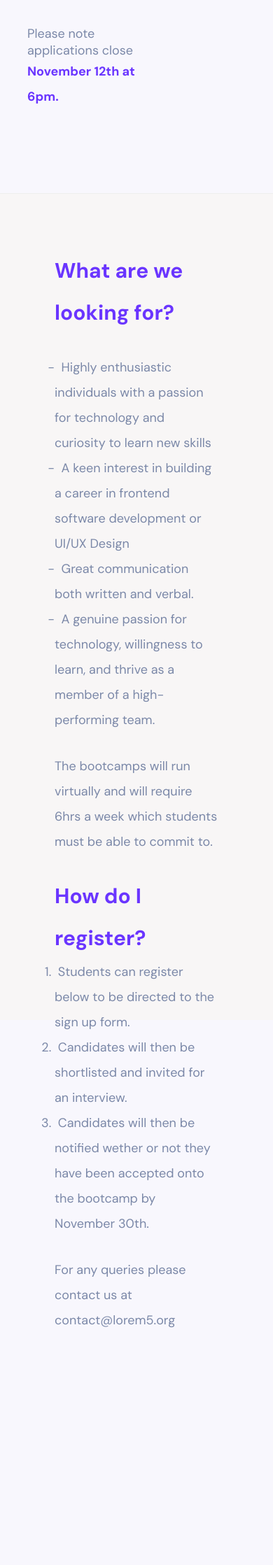
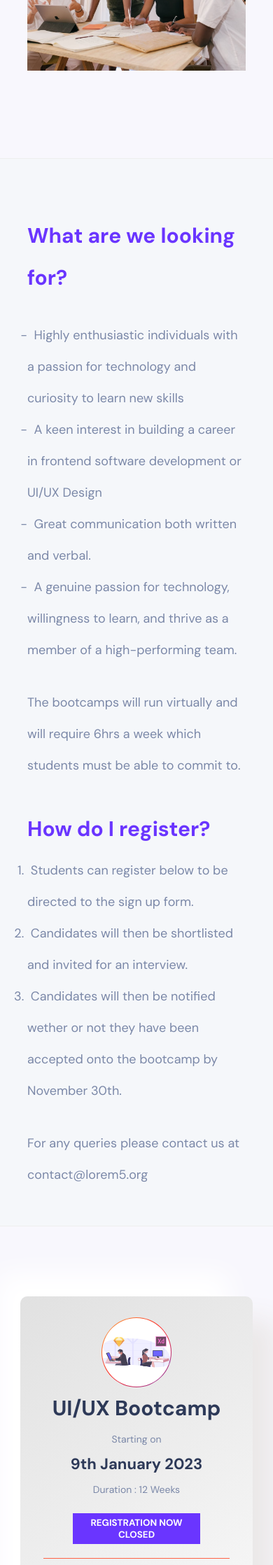
Before and after one commit to otizgit/Girls-In-Tech, a PHP site: page /bootcamp.html in a window 390 px wide. Shown: the part 923-3160 px from the top of the page at 70% size. Before the commit the page ends 2821 px from the top, so only its background shows below. Run offline with PHP 8.4, Linux system fonts and the light colour scheme.

Commit message:
Bootcamp page fully responsive

```diff
--- a/bootcamp.html
+++ b/bootcamp.html
@@ -12,8 +12,21 @@
       <div class="section1">
         <div class="left-side">
           <h1>GIT Bootcamps</h1>
-          <p>Girls in Tech presents "GIT Bootcamps".<br />We are launching our brand new <strong>FREE bootcamps in Frontend Development and UI/UX Design bootcamps</strong>which will equip you to go from beginner to industry junior level. With each bootcamp , participates will have the opportunity to interview with / land a junior role with one of our partner companies. </p>
-          <p class="apply">Please note applications close <strong>November 12th at 6pm.</strong></p>
+          <p>
+            Girls in Tech presents "GIT Bootcamps".<br />We are launching our
+            brand new
+            <strong
+              >FREE bootcamps in Frontend Development and UI/UX Design
+              bootcamps</strong
+            >which will equip you to go from beginner to industry junior level.
+            With each bootcamp , participates will have the opportunity to
+            interview with / land a junior role with one of our partner
+            companies.
+          </p>
+          <p class="apply">
+            Please note applications close
+            <strong>November 12th at 6pm.</strong>
+          </p>
         </div>
         <div class="right-side">
           <img src="images/bootcamp-img.jpeg" alt="Mentorship-Girl" />
@@ -24,27 +37,87 @@
         <section>
           <h2>What are we looking for?</h2>
           <ul>
-                <li>&nbsp;&nbsp;Highly enthusiastic individuals with a passion for technology and curiosity to learn new skills</li>
-                <li>&nbsp;&nbsp;A keen interest in building a career in frontend software development or UI/UX Design</li>
+            <li>
+              &nbsp;&nbsp;Highly enthusiastic individuals with a passion for
+              technology and curiosity to learn new skills
+            </li>
+            <li>
+              &nbsp;&nbsp;A keen interest in building a career in frontend
+              software development or UI/UX Design
+            </li>
             <li>&nbsp;&nbsp;Great communication both written and verbal.</li>
-                <li>&nbsp;&nbsp;A genuine passion for technology, willingness to learn, and thrive as a member of a high-performing team.</li>
+            <li>
+              &nbsp;&nbsp;A genuine passion for technology, willingness to
+              learn, and thrive as a member of a high-performing team.
+            </li>
           </ul>
           <div class="note">
-                     The bootcamps will run virtually and will require 6hrs a week which students must be able to commit to.</div>
+            The bootcamps will run virtually and will require 6hrs a week which
+            students must be able to commit to.
+          </div>
 
           <div class="register-steps">
             <strong>How do I register?</strong>
             <ol>
-                    <li>&nbsp;Students can register below to be directed to the sign up form.</li>
-                    <li>&nbsp;Candidates will then be shortlisted and invited for an interview.</li>
-                    <li>&nbsp;Candidates will then be notified wether or not they have been accepted onto the bootcamp by November 30th.</li>
-
+              <li>
+                &nbsp;Students can register below to be directed to the sign up
+                form.
+              </li>
+              <li>
+                &nbsp;Candidates will then be shortlisted and invited for an
+                interview.
+              </li>
+              <li>
+                &nbsp;Candidates will then be notified wether or not they have
+                been accepted onto the bootcamp by November 30th.
+              </li>
             </ol>
             <span>For any queries please contact us at contact@lorem5.org</span>
-
+          </div>
+        </section>
+      </div>
+      <div class="parent">
+        <div class="div1">
+          <div class="logo">
+            <img src="images/uiux.svg" alt="UI/UX">
+          </div>
+          <div class="description">
+            <h3>UI/UX Bootcamp</h3>
+            <p>Starting on</p>
+            <h4>9th January 2023</h4>
+            <p>Duration : 12 Weeks</p>
+            <button>Registration now closed</button>
+          </div>
+          <ul>
+            <li>&nbsp;&nbsp;Fundamentals of UI/UX Design</li>
+            <li>&nbsp;&nbsp;UX Research</li>
+            <li>&nbsp;&nbsp;Wireframing</li>
+            <li>&nbsp;&nbsp;Prototyping</li>
+            <li>&nbsp;&nbsp;Portfolio design</li>
+            <li>&nbsp;&nbsp;Interview Prep</li>
+          </ul>
+        </div>
+        <div class="div1">
+          <div class="logo logo2">
+            <img src="images/webdev.svg" alt="">
+          </div>
+          <div class="description">
+            <h3>FullStack Web Development</h3>
+            <p>Starting on</p>
+            <h4>9th February 2023</h4>
+            <p>Duration : 24 Weeks</p>
+            <button>Registration Here</button>
+          </div>
+          <ul>
+            <li>&nbsp;&nbsp;HTML</li>
+            <li>&nbsp;&nbsp;CSS</li>
+            <li>&nbsp;&nbsp;Javascript</li>
+            <li>&nbsp;&nbsp;React.JS</li>
+            <li>&nbsp;&nbsp;Node.Js</li>
+            <li>&nbsp;&nbsp;Portfolio Building</li>
+          </ul>
         </div>
 
-         </section>
       </div>
     </div>
   </body>
--- a/css/bootcamp.css
+++ b/css/bootcamp.css
@@ -1,11 +1,11 @@
-@import url('https://fonts.googleapis.com/css2?family=DM+Sans:ital,wght@0,400;0,500;0,700;1,400;1,500;1,700&display=swap');
-*{
+@import url("https://fonts.googleapis.com/css2?family=DM+Sans:ital,wght@0,400;0,500;0,700;1,400;1,500;1,700&display=swap");
+* {
   margin: 0;
   padding: 0;
   box-sizing: border-box;
-    font-family: 'DM Sans', sans-serif;
+  font-family: "DM Sans", sans-serif;
 }
-:root{
+:root {
   --header1: #6a35ff;
   --header2: #2d3958;
   --paragraph: #7b88a8;
@@ -13,82 +13,217 @@
   --headerSize: 3rem;
   --anchorLink: 1.6rem;
 }
-h1,h2,h3,h4{
+h1,
+h2,
+h3,
+h4 {
   font-size: var(--headerSize);
 }
-    h1,h2{
+h1,
+h2 {
   color: var(--header1);
   line-height: 2;
 }
-h3,h4{
-}
-p{
+p {
   color: var(--paragraph);
   font-size: var(--paragraph-size);
 }
-body{
+body {
   background-color: #f8f7fd;
   height: 100%;
 }
-.wrapper{
+.wrapper {
   width: 100%;
 }
-.section1{
+.section1 {
   width: 80%;
   margin: 120px auto;
   display: flex;
   justify-content: space-between;
   align-items: center;
 }
-.section1 .left-side{
-       width: 50%;
+.section1 .left-side {
+  width: 45%;
 }
-.section1 .left-side strong{
+.section1 .left-side strong {
   color: var(--header1);
   line-height: 2;
 }
-.section1 .right-side{
-    width: 42%;
+.section1 .right-side {
+  width: 45%;
 }
-.section1 .right-side img{
+.section1 .right-side img {
   width: 100%;
 }
- .left-side .apply{
+.left-side .apply {
   margin-top: 35px;
 }
-.section2{
+.section2 {
   width: 100%;
-    height: 140vh;
-    background: rgb(248, 246, 246);
+  background: #f5f7fa;
   display: grid;
   place-items: center;
   border-top: 1px solid #eee;
+  border-bottom: 1px solid #eee;
 }
-.section2 section{
+.section2 section {
   width: 60%;
   margin: 50px auto;
   line-height: 2;
 }
-.section2 section ul{
+.section2 section ul {
   list-style-type: "-";
 }
 .section2 section ul li,
-ol li, span, .note{
+ol li,
+span,
+.note {
   color: var(--paragraph);
-    font-size: var( --paragraph-size);
+  font-size: var(--paragraph-size);
 }
-.section2 section h2{
+.section2 section h2 {
   font-size: 30px;
   margin-block: 30px;
 }
-.section2 section .note{
+.section2 section .note {
   margin-block: 30px;
 }
-.register-steps strong{
+.register-steps strong {
   font-size: 30px;
-    color: var( --header1);
+  color: var(--header1);
   margin-block: 20px;
 }
-.register-steps ol{
+.register-steps ol {
   margin-bottom: 30px;
 }
+.wrapper .parent {
+  display: flex;
+  justify-content: space-around;
+  align-items: center;
+  width: 100%;
+  height: 140vh;
+}
+
+.wrapper .parent .div1 {
+  height: 90%;
+  width: 40%;
+  border-radius: 10px;
+  background: linear-gradient(145deg, #e1e1e1, #ffffff);
+  box-shadow: 33px 33px 38px #ebe8e8, -33px -33px 38px #ffffff;
+  display: flex;
+  flex-direction: column;
+  justify-content: space-around;
+}
+
+.parent .div1 .logo {
+  border: solid 1px transparent;
+  border-radius: 50%;
+  background-image: linear-gradient(white, white),
+    linear-gradient(315deg, #833ab4, #fd1d1d 50%, #fcb045);
+  background-origin: border-box;
+  background-clip: content-box, border-box;
+  width: 100px;
+  height: 100px;
+  align-self: center;
+  display: grid;
+  place-items: center;
+}
+.logo img {
+  width: 100%;
+}
+.logo2 img {
+  width: 80%;
+}
+.parent .div1 .description {
+  text-align: center;
+  color: var(--header2);
+  line-height: 2;
+}
+.description h3 {
+  font-size: 30px;
+}
+
+.description h4 {
+  font-size: 22px;
+}
+.description p {
+  font-size: 14px;
+}
+.description button {
+  color: #fff;
+  font-weight: bolder;
+  text-transform: uppercase;
+  background-color: var(--header1);
+  width: 55%;
+  height: 44px;
+  display: grid;
+  place-items: center;
+  margin: 20px auto;
+  border: none;
+  cursor: pointer;
+}
+.wrapper .parent .div1 ul {
+  list-style-type: "\2713";
+  line-height: 2.5;
+  width: 80%;
+  margin: 0 auto;
+  border-top: 1px solid tomato;
+}
+.parent .div1 ul li {
+  font-size: 1rem;
+  color: var(--paragraph);
+}
+
+@media (max-width: 922px) {
+  .section1 {
+    flex-direction: column;
+    gap: 70px;
+  }
+  .section1 .left-side {
+    width: 90%;
+  }
+  .section1 .right-side {
+    width: 80%;
+  }
+
+  .wrapper .parent .div1 ul {
+    line-height: 3;
+  }
+
+  .wrapper .parent {
+    flex-direction: column;
+    height: 100%;
+    padding-block: 100px;
+    gap: 100px;
+  }
+  .wrapper .parent .div1 {
+    height: 100%;
+    width: 70%;
+    padding-block: 30px;
+  }
+}
+@media (max-width: 768px) {
+  .section1 .left-side {
+    width: 100%;
+  }
+  .wrapper .parent .div1 {
+    height: 100%;
+    width: 80%;
+    padding-block: 30px;
+  }
+  .section2 section {
+    width: 80%;
+    margin: 50px auto;
+    line-height: 2.5;
+  }
+  .section1 .right-side {
+    width: 100%;
+  }
+}
+@media (max-width: 568px) {
+
+    .wrapper .parent .div1 {
+          width: 85%;
+
+      }
+}
--- a/index.html
+++ b/index.html
@@ -42,7 +42,7 @@
                             <ul class="drop">
                                 <li><a href="./mentorship.html">Mentorship</a></li>
                                 <li><a href="./cyber.html">Cyber Academy</a></li>
-                                <li><a href="">Bootcamp</a></li>
+                                <li><a href="./bootcamp.html">Bootcamp</a></li>
                                 <li><a href="./career.html">Career</a></li>
                             </ul>
                         </li>
```
Also changed, not shown: images/uiux.svg (added), images/webdev.svg (added), images/woman2.jpg. Lines whose indentation alone changed are shown as unchanged.
